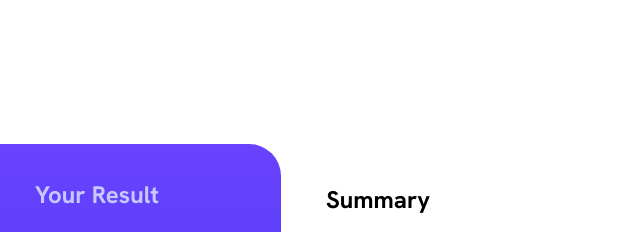
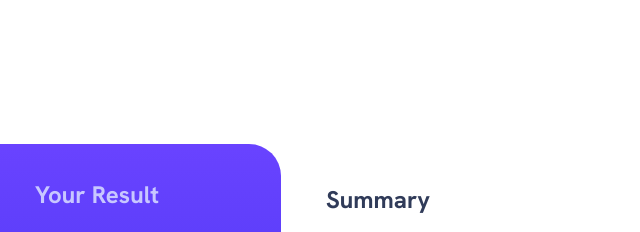
Before and after one commit to vickiavola/vickiavola.github.io, a plain HTML site: page index.html in a window 1280 px wide. Shown: the top 232 px of the page, 359-999 px from the left. Drawn offline with Linux system fonts and the light colour scheme.

Commit message:
Update style.css

```diff
--- a/style.css
+++ b/style.css
@@ -103,7 +103,7 @@
      font-weight: 700;
      font-size: 24px;
      line-height: 31px;
-
+     color:#303B59;
 }
 
 .summary_scorde{
```
